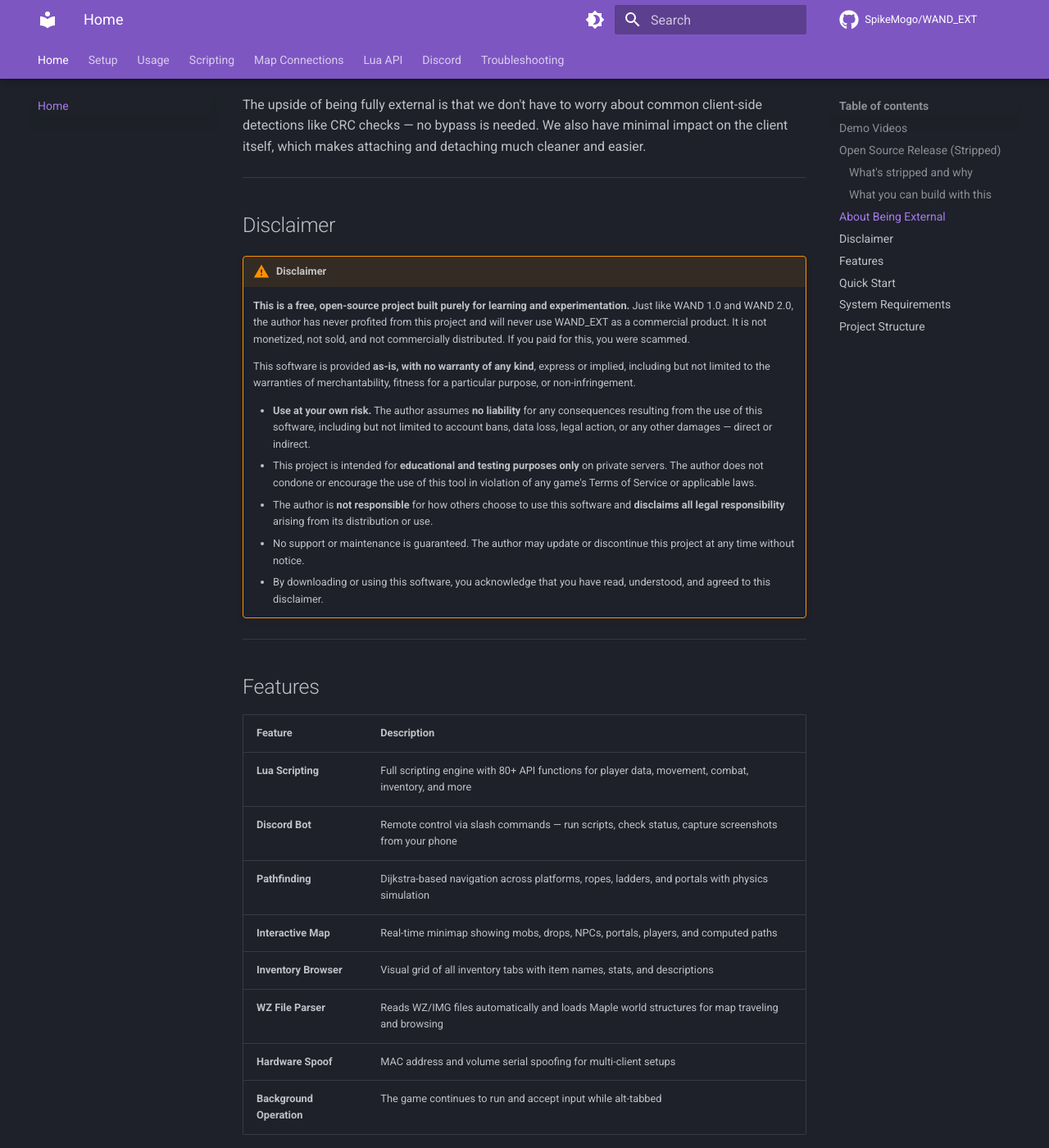
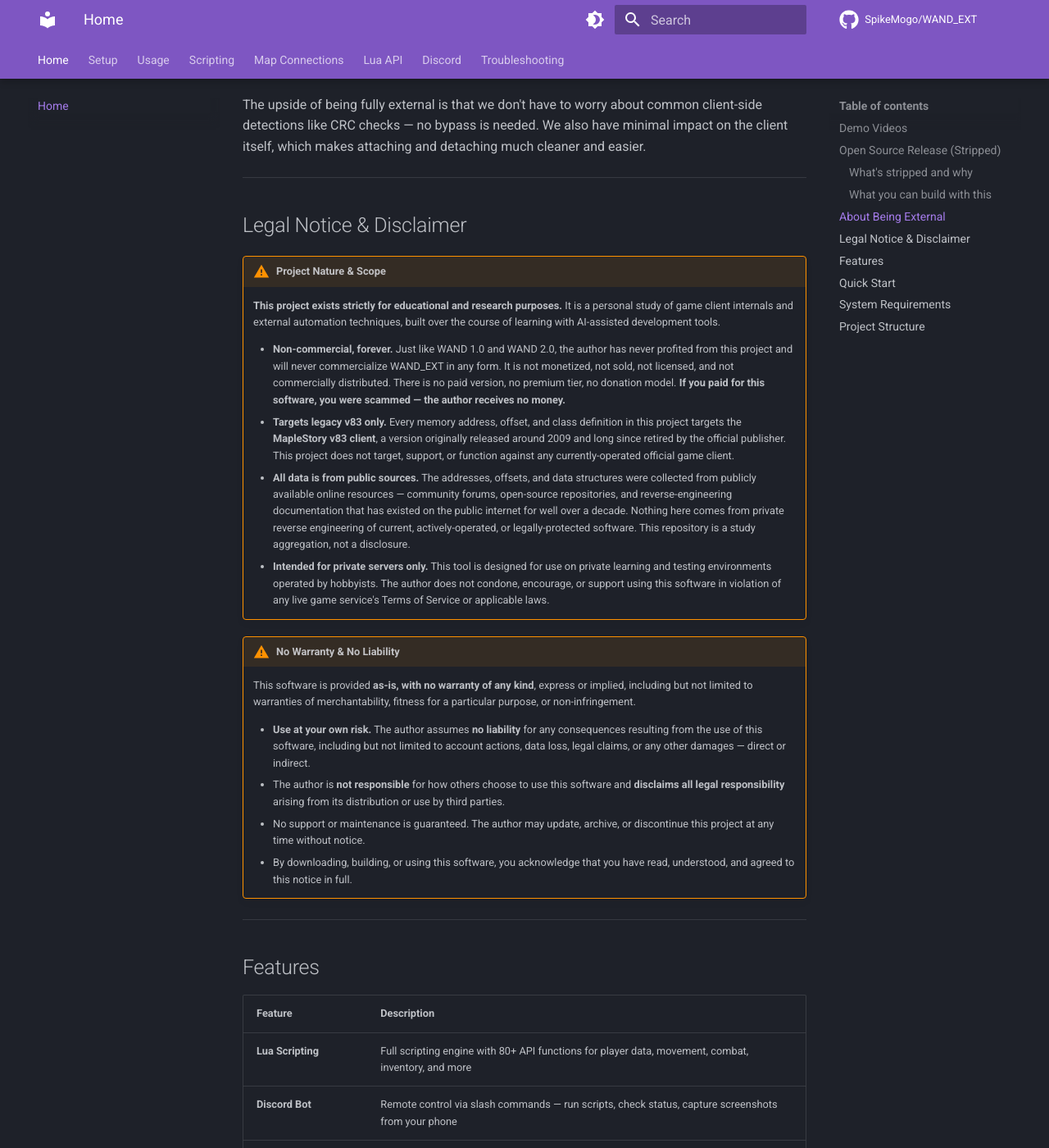
Before and after one commit to SpikeMogo/WAND_EXT, an MkDocs documentation site: the page built from docs/index.md, in a window 1280 px wide and 1400 px high, scrolled down 2674 px. Shown: the whole window at 82% size. Built offline with MkDocs 1.6.1 and Material for MkDocs 9.7.7, drawn with Linux system fonts in a browser that asks for light colours; comment, search, counter and statistics services are not loaded.

Commit message:
Strengthen legal notice and disclaimer
- Clarify project is strictly educational/research, non-commercial forever
- Emphasize target is obsolete v83 client (~2009), not current official clients
- Note all addresses/offsets are from public sources collected over a decade
- Intended for private servers only, no ToS violation condoned
- Split into scope/nature and warranty/liability sections for clarity

```diff
--- a/docs/index.md
+++ b/docs/index.md
@@ -73,18 +73,23 @@ The upside of being fully external is that we don't have to worry about common c
 
 ---
 
-## Disclaimer
+## Legal Notice & Disclaimer
 
-!!! warning "Disclaimer"
-    **This is a free, open-source project built purely for learning and experimentation.** Just like WAND 1.0 and WAND 2.0, the author has never profited from this project and will never use WAND_EXT as a commercial product. It is not monetized, not sold, and not commercially distributed. If you paid for this, you were scammed.
+!!! warning "Project Nature & Scope"
+    **This project exists strictly for educational and research purposes.** It is a personal study of game client internals and external automation techniques, built over the course of learning with AI-assisted development tools.
 
-    This software is provided **as-is, with no warranty of any kind**, express or implied, including but not limited to the warranties of merchantability, fitness for a particular purpose, or non-infringement.
+    - **Non-commercial, forever.** Just like WAND 1.0 and WAND 2.0, the author has never profited from this project and will never commercialize WAND_EXT in any form. It is not monetized, not sold, not licensed, and not commercially distributed. There is no paid version, no premium tier, no donation model. **If you paid for this software, you were scammed — the author receives no money.**
+    - **Targets legacy v83 only.** Every memory address, offset, and class definition in this project targets the **MapleStory v83 client**, a version originally released around 2009 and long since retired by the official publisher. This project does not target, support, or function against any currently-operated official game client.
+    - **All data is from public sources.** The addresses, offsets, and data structures were collected from publicly available online resources — community forums, open-source repositories, and reverse-engineering documentation that has existed on the public internet for well over a decade. Nothing here comes from private reverse engineering of current, actively-operated, or legally-protected software. This repository is a study aggregation, not a disclosure.
+    - **Intended for private servers only.** This tool is designed for use on private learning and testing environments operated by hobbyists. The author does not condone, encourage, or support using this software in violation of any live game service's Terms of Service or applicable laws.
 
-    - **Use at your own risk.** The author assumes **no liability** for any consequences resulting from the use of this software, including but not limited to account bans, data loss, legal action, or any other damages — direct or indirect.
-    - This project is intended for **educational and testing purposes only** on private servers. The author does not condone or encourage the use of this tool in violation of any game's Terms of Service or applicable laws.
-    - The author is **not responsible** for how others choose to use this software and **disclaims all legal responsibility** arising from its distribution or use.
-    - No support or maintenance is guaranteed. The author may update or discontinue this project at any time without notice.
-    - By downloading or using this software, you acknowledge that you have read, understood, and agreed to this disclaimer.
+!!! warning "No Warranty & No Liability"
+    This software is provided **as-is, with no warranty of any kind**, express or implied, including but not limited to warranties of merchantability, fitness for a particular purpose, or non-infringement.
+
+    - **Use at your own risk.** The author assumes **no liability** for any consequences resulting from the use of this software, including but not limited to account actions, data loss, legal claims, or any other damages — direct or indirect.
+    - The author is **not responsible** for how others choose to use this software and **disclaims all legal responsibility** arising from its distribution or use by third parties.
+    - No support or maintenance is guaranteed. The author may update, archive, or discontinue this project at any time without notice.
+    - By downloading, building, or using this software, you acknowledge that you have read, understood, and agreed to this notice in full.
 
 ---
 
```
Also changed, not shown: README.md (+9 -3 lines).
